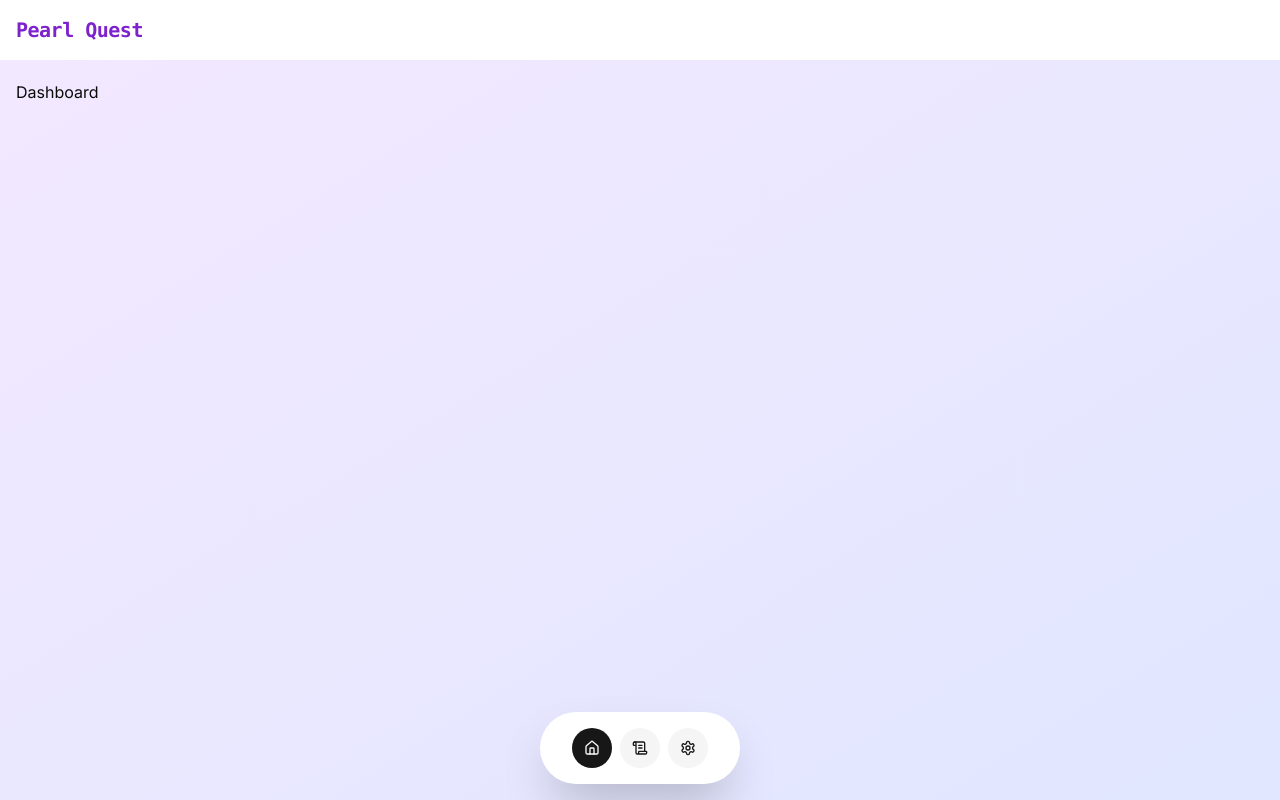
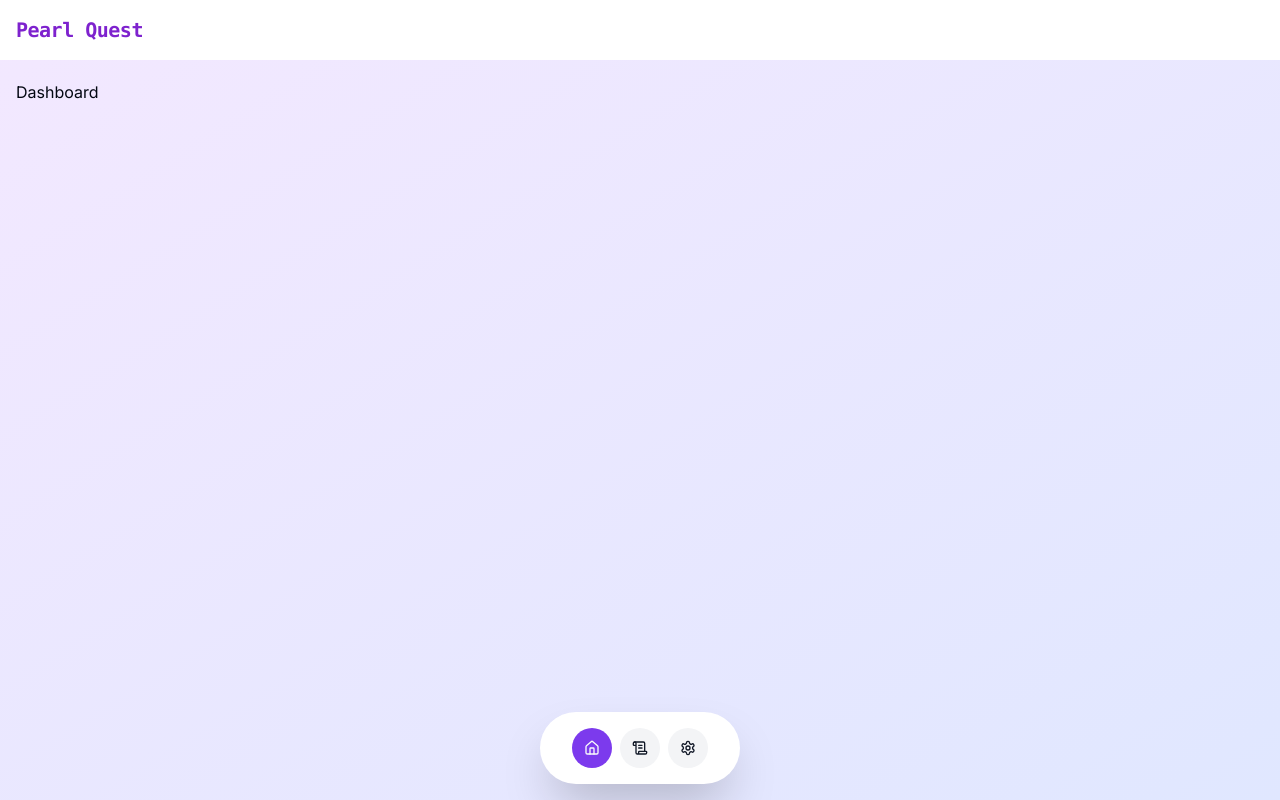
Before and after one commit to sheikhameen/pearl-quest, a Next.js app: page / in a window 1280 px wide. Built offline with nearby package versions, Linux system fonts and the light colour scheme.

Commit message:
Feat: add purple theme

```diff
--- a/src/app/globals.css
+++ b/src/app/globals.css
@@ -9,51 +9,52 @@
 @layer base {
   :root {
     --background: 0 0% 100%;
-    --foreground: 0 0% 3.9%;
+    --foreground: 224 71.4% 4.1%;
     --card: 0 0% 100%;
-    --card-foreground: 0 0% 3.9%;
+    --card-foreground: 224 71.4% 4.1%;
     --popover: 0 0% 100%;
-    --popover-foreground: 0 0% 3.9%;
-    --primary: 0 0% 9%;
-    --primary-foreground: 0 0% 98%;
-    --secondary: 0 0% 96.1%;
-    --secondary-foreground: 0 0% 9%;
-    --muted: 0 0% 96.1%;
-    --muted-foreground: 0 0% 45.1%;
-    --accent: 0 0% 96.1%;
-    --accent-foreground: 0 0% 9%;
+    --popover-foreground: 224 71.4% 4.1%;
+    --primary: 262.1 83.3% 57.8%;
+    --primary-foreground: 210 20% 98%;
+    --secondary: 220 14.3% 95.9%;
+    --secondary-foreground: 220.9 39.3% 11%;
+    --muted: 220 14.3% 95.9%;
+    --muted-foreground: 220 8.9% 46.1%;
+    --accent: 220 14.3% 95.9%;
+    --accent-foreground: 220.9 39.3% 11%;
     --destructive: 0 84.2% 60.2%;
-    --destructive-foreground: 0 0% 98%;
-    --border: 0 0% 89.8%;
-    --input: 0 0% 89.8%;
-    --ring: 0 0% 3.9%;
+    --destructive-foreground: 210 20% 98%;
+    --border: 220 13% 91%;
+    --input: 220 13% 91%;
+    --ring: 262.1 83.3% 57.8%;
+    --radius: 1rem;
     --chart-1: 12 76% 61%;
     --chart-2: 173 58% 39%;
     --chart-3: 197 37% 24%;
     --chart-4: 43 74% 66%;
     --chart-5: 27 87% 67%;
-    --radius: 0.5rem;
   }
+
   .dark {
-    --background: 0 0% 3.9%;
-    --foreground: 0 0% 98%;
-    --card: 0 0% 3.9%;
-    --card-foreground: 0 0% 98%;
-    --popover: 0 0% 3.9%;
-    --popover-foreground: 0 0% 98%;
-    --primary: 0 0% 98%;
-    --primary-foreground: 0 0% 9%;
-    --secondary: 0 0% 14.9%;
-    --secondary-foreground: 0 0% 98%;
-    --muted: 0 0% 14.9%;
-    --muted-foreground: 0 0% 63.9%;
-    --accent: 0 0% 14.9%;
-    --accent-foreground: 0 0% 98%;
+    --background: 224 71.4% 4.1%;
+    --foreground: 210 20% 98%;
+    --card: 224 71.4% 4.1%;
+    --card-foreground: 210 20% 98%;
+    --popover: 224 71.4% 4.1%;
+    --popover-foreground: 210 20% 98%;
+    --primary: 263.4 70% 50.4%;
+    --primary-foreground: 210 20% 98%;
+    --secondary: 215 27.9% 16.9%;
+    --secondary-foreground: 210 20% 98%;
+    --muted: 215 27.9% 16.9%;
+    --muted-foreground: 217.9 10.6% 64.9%;
+    --accent: 215 27.9% 16.9%;
+    --accent-foreground: 210 20% 98%;
     --destructive: 0 62.8% 30.6%;
-    --destructive-foreground: 0 0% 98%;
-    --border: 0 0% 14.9%;
-    --input: 0 0% 14.9%;
-    --ring: 0 0% 83.1%;
+    --destructive-foreground: 210 20% 98%;
+    --border: 215 27.9% 16.9%;
+    --input: 215 27.9% 16.9%;
+    --ring: 263.4 70% 50.4%;
     --chart-1: 220 70% 50%;
     --chart-2: 160 60% 45%;
     --chart-3: 30 80% 55%;
```
